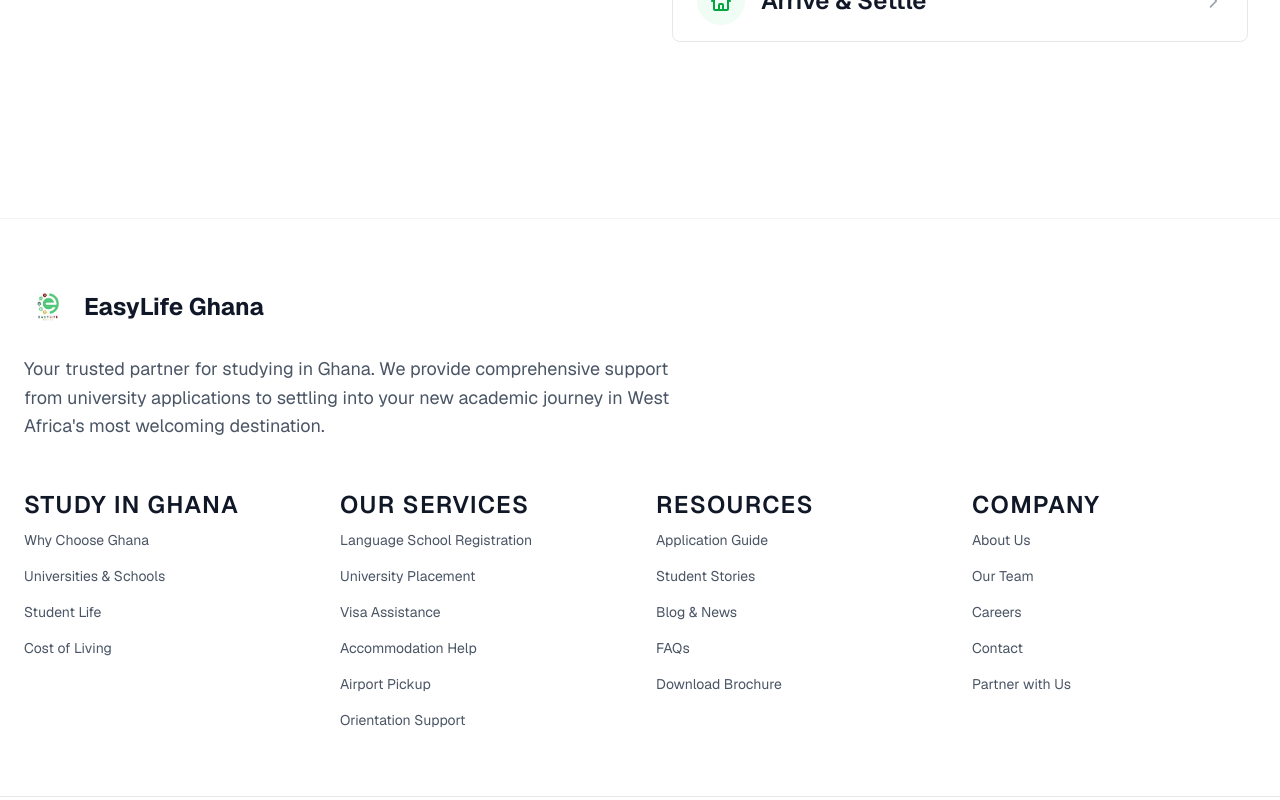
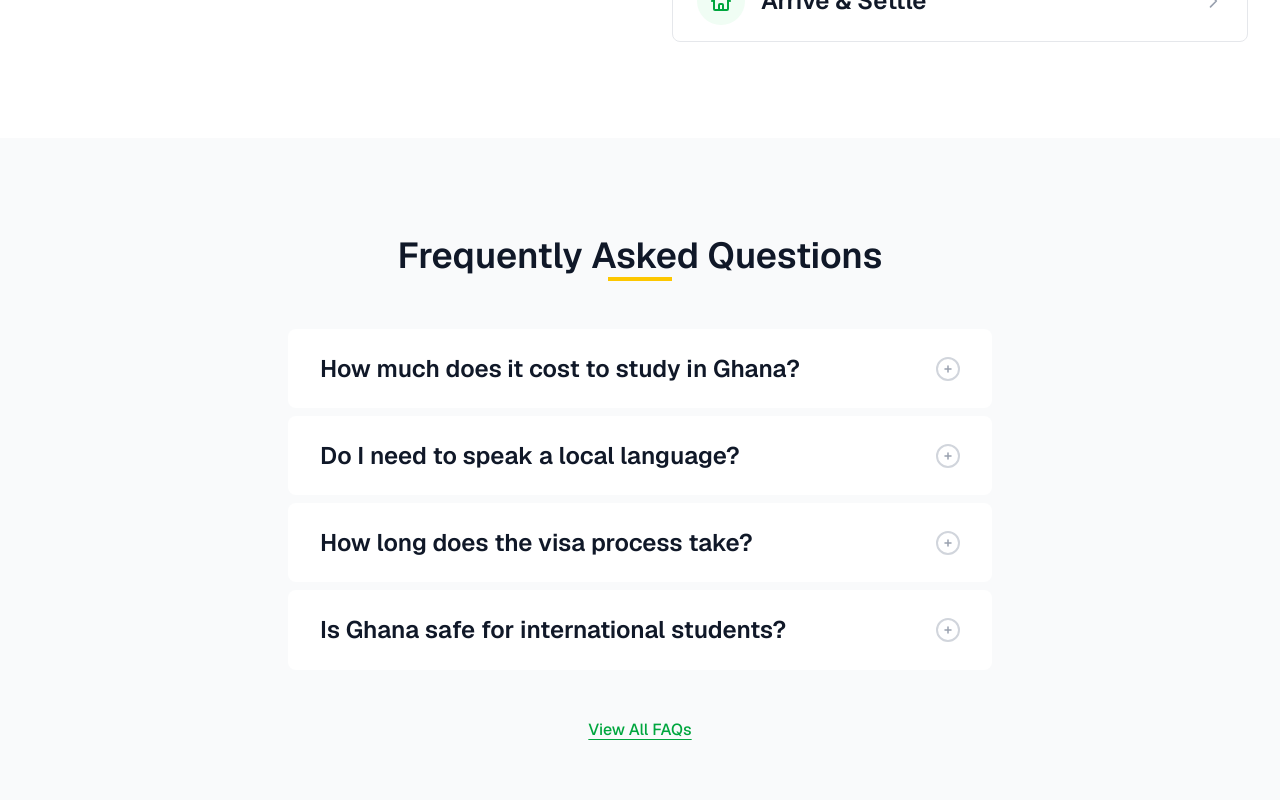
Before and after one commit to easylifegh/easylifegh-web, a Next.js app: page / in a window 1280 px wide. Shown: the part 2060-2860 px from the top of the page. Built offline with nearby package versions, Linux system fonts and the light colour scheme.

Commit message:
feat: faq section

```diff
--- a/src/app/page.tsx
+++ b/src/app/page.tsx
@@ -1,6 +1,7 @@
 import HeroSection from "@/components/homepage/HeroSection"
 import WhyChooseGhana from "@/components/homepage/WhyChooseGhana"
 import ApplicationProcess from "@/components/homepage/ApplicationProcess"
+import FAQ from "@/components/homepage/FAQ"
 
 export default function Home() {
   return (
@@ -8,6 +9,7 @@
       <HeroSection />
       <WhyChooseGhana />
       <ApplicationProcess />
+      <FAQ />
     </div>
   )
 }
--- a/src/components/homepage/FAQ.tsx
+++ b/src/components/homepage/FAQ.tsx
@@ -1,7 +1,104 @@
+"use client"
+
+import { useState } from "react"
+import Link from "next/link"
+import { useTranslation } from "react-i18next"
+
 export default function FAQ() {
+  const { t } = useTranslation()
+  const [openQuestion, setOpenQuestion] = useState<string | null>(null)
+
+  const questions = ["cost", "language", "visa", "safety"]
+
+  const toggleQuestion = (questionKey: string) => {
+    setOpenQuestion(openQuestion === questionKey ? null : questionKey)
+  }
+
   return (
-    <section>
-      <h1>FAQ</h1>
+    <section className="py-16 lg:py-24 bg-gray-50">
+      <div className="container mx-auto px-6 lg:px-8 max-w-3xl">
+        {/* Title */}
+        <div className="text-center mb-12">
+          <h2 className="text-3xl lg:text-4xl font-bold text-gray-900 mb-4">
+            {t("faq.title")}
+          </h2>
+          <div className="w-16 h-1 bg-yellow-400 mx-auto"></div>
+        </div>
+
+        {/* FAQ Items */}
+        <div className="space-y-2 mb-12">
+          {questions.map(questionKey => (
+            <div
+              key={questionKey}
+              className="bg-white rounded-lg overflow-hidden"
+            >
+              <button
+                onClick={() => toggleQuestion(questionKey)}
+                className="w-full px-8 py-6 text-left hover:bg-gray-50 transition-colors duration-200 focus:outline-none"
+              >
+                <div className="flex items-center justify-between">
+                  <h3 className="text-lg font-medium text-gray-900 pr-4">
+                    {t(`faq.questions.${questionKey}.question`)}
+                  </h3>
+                  <div className="flex-shrink-0">
+                    <div
+                      className={`w-6 h-6 rounded-full border-2 border-gray-300 flex items-center justify-center transition-all duration-200 ${
+                        openQuestion === questionKey
+                          ? "border-green-500 bg-green-500"
+                          : "hover:border-green-400"
+                      }`}
+                    >
+                      <svg
+                        className={`w-3 h-3 transition-all duration-200 ${
+                          openQuestion === questionKey
+                            ? "text-white rotate-45"
+                            : "text-gray-400"
+                        }`}
+                        fill="none"
+                        stroke="currentColor"
+                        viewBox="0 0 24 24"
+                      >
+                        <path
+                          strokeLinecap="round"
+                          strokeLinejoin="round"
+                          strokeWidth={3}
+                          d="M12 6v12m6-6H6"
+                        />
+                      </svg>
+                    </div>
+                  </div>
+                </div>
+              </button>
+
+              <div
+                className={`overflow-hidden transition-all duration-300 ${
+                  openQuestion === questionKey
+                    ? "max-h-48 opacity-100"
+                    : "max-h-0 opacity-0"
+                }`}
+              >
+                <div className="px-8 pb-6">
+                  <div className="pt-2 border-t border-gray-100">
+                    <p className="text-gray-600 leading-relaxed mt-4">
+                      {t(`faq.questions.${questionKey}.answer`)}
+                    </p>
+                  </div>
+                </div>
+              </div>
+            </div>
+          ))}
+        </div>
+
+        {/* View All Link */}
+        <div className="text-center">
+          <Link
+            href="/faq"
+            className="text-green-600 font-medium hover:text-green-700 transition-colors duration-200 underline underline-offset-4"
+          >
+            {t("faq.viewAll")}
+          </Link>
+        </div>
+      </div>
     </section>
   )
 }
--- a/src/components/homepage/NewsAndEvents.tsx
+++ /dev/null
@@ -1,7 +0,0 @@
-export default function NewsAndEvents() {
-  return (
-    <section>
-      <h1>News And Events</h1>
-    </section>
-  )
-}
--- a/src/components/homepage/StudentTestimonials.tsx
+++ /dev/null
@@ -1,7 +0,0 @@
-export default function StudentTestimonials() {
-  return (
-    <section>
-      <h1>Student Testimonials</h1>
-    </section>
-  )
-}
--- a/src/locales/en/translation.json
+++ b/src/locales/en/translation.json
@@ -301,6 +301,28 @@
       }
     }
   },
+  "faq": {
+    "title": "Frequently Asked Questions",
+    "viewAll": "View All FAQs",
+    "questions": {
+      "cost": {
+        "question": "How much does it cost to study in Ghana?",
+        "answer": "Tuition fees vary by university and program. Living costs are very affordable, averaging $300-$500 per month including accommodation, food, and transportation."
+      },
+      "language": {
+        "question": "Do I need to speak a local language?",
+        "answer": "No, Ghana's official language is English. All university programs are taught in English, making it easy for international students to study and communicate."
+      },
+      "visa": {
+        "question": "How long does the visa process take?",
+        "answer": "Student visa processing typically takes 2-4 days once all documents are submitted. We assist you throughout the entire process to ensure smooth and timely approval."
+      },
+      "safety": {
+        "question": "Is Ghana safe for international students?",
+        "answer": "Yes, Ghana is one of the safest countries in West Africa. It's known for its political stability, friendly people, and welcoming attitude towards international students."
+      }
+    }
+  },
   "footer": {
     "description": "Your trusted partner for studying in Ghana. We provide comprehensive support from university applications to settling into your new academic journey in West Africa's most welcoming destination.",
     "followUs": "Follow us:",
--- a/src/locales/es/translation.json
+++ b/src/locales/es/translation.json
@@ -245,6 +245,31 @@
     "goHome": "Ir al inicio",
     "getHelp": "Obtener ayuda"
   },
+  "whyChooseGhana": {
+    "title": "¿Por qué elegir Ghana?",
+    "features": {
+      "quality": {
+        "title": "Educación de clase mundial",
+        "description": "Estudia en universidades reconocidas internacionalmente con programas de calidad acreditados por organismos globales"
+      },
+      "affordable": {
+        "title": "Vida asequible",
+        "description": "Experimenta educación y estilo de vida de calidad a una fracción del costo comparado con otros destinos"
+      },
+      "culture": {
+        "title": "Cultura rica",
+        "description": "Sumérgete en la cultura vibrante de Ghana, su historia y la calidez de la hospitalidad africana"
+      },
+      "language": {
+        "title": "Idioma inglés",
+        "description": "Estudia en inglés sin barreras idiomáticas - el idioma oficial de Ghana es el inglés"
+      }
+    },
+    "cta": {
+      "button": "Aprende más sobre Ghana"
+    },
+    "learnMore": "Aprende más"
+  },
   "whyChooseGhanaPreview": {
     "title": "¿Por qué elegir Ghana?",
     "subtitle": "Descubre qué hace de Ghana el destino perfecto para tu jornada educativa internacional",
@@ -301,6 +326,28 @@
       }
     }
   },
+  "faq": {
+    "title": "Preguntas frecuentes",
+    "viewAll": "Ver todas las FAQ",
+    "questions": {
+      "cost": {
+        "question": "¿Cuánto cuesta estudiar en Ghana?",
+        "answer": "Las tasas de matrícula varían según la universidad y programa. Los costos de vida son muy asequibles, promediando $300-$500 por mes incluyendo alojamiento, comida y transporte."
+      },
+      "language": {
+        "question": "¿Necesito hablar un idioma local?",
+        "answer": "No, el idioma oficial de Ghana es el inglés. Todos los programas universitarios se enseñan en inglés, facilitando el estudio y comunicación para estudiantes internacionales."
+      },
+      "visa": {
+        "question": "¿Cuánto tiempo toma el proceso de visa?",
+        "answer": "El procesamiento de visa de estudiante típicamente toma 2-4 días una vez que todos los documentos son enviados. Te asistimos durante todo el proceso para asegurar una aprobación fluida y oportuna."
+      },
+      "safety": {
+        "question": "¿Es Ghana seguro para estudiantes internacionales?",
+        "answer": "Sí, Ghana es uno de los países más seguros en África Occidental. Es conocido por su estabilidad política, gente amable y actitud acogedora hacia estudiantes internacionales."
+      }
+    }
+  },
   "footer": {
     "description": "Tu socio de confianza para estudiar en Ghana. Proporcionamos apoyo integral desde las aplicaciones universitarias hasta establecerte en tu nuevo viaje académico en el destino más acogedor de África Occidental.",
     "followUs": "Síguenos:",
--- a/src/locales/fr/translation.json
+++ b/src/locales/fr/translation.json
@@ -245,6 +245,31 @@
     "goHome": "Retour à l'accueil",
     "getHelp": "Obtenir de l'aide"
   },
+  "whyChooseGhana": {
+    "title": "Pourquoi choisir le Ghana?",
+    "features": {
+      "quality": {
+        "title": "Éducation de classe mondiale",
+        "description": "Étudiez dans des universités reconnues internationalement avec des programmes de qualité accrédités par des organismes mondiaux"
+      },
+      "affordable": {
+        "title": "Vie abordable",
+        "description": "Découvrez une éducation et un style de vie de qualité à une fraction du coût par rapport à d'autres destinations"
+      },
+      "culture": {
+        "title": "Culture riche",
+        "description": "Plongez-vous dans la culture vibrante du Ghana, son histoire et la chaleur de l'hospitalité africaine"
+      },
+      "language": {
+        "title": "Langue anglaise",
+        "description": "Étudiez en anglais sans barrières linguistiques - la langue officielle du Ghana est l'anglais"
+      }
+    },
+    "cta": {
+      "button": "En savoir plus sur le Ghana"
+    },
+    "learnMore": "En savoir plus"
+  },
   "whyChooseGhanaPreview": {
     "title": "Pourquoi choisir le Ghana?",
     "subtitle": "Découvrez ce qui fait du Ghana la destination parfaite pour votre parcours éducatif international",
@@ -301,6 +326,28 @@
       }
     }
   },
+  "faq": {
+    "title": "Questions fréquemment posées",
+    "viewAll": "Voir toutes les FAQ",
+    "questions": {
+      "cost": {
+        "question": "Combien coûte étudier au Ghana?",
+        "answer": "Les frais de scolarité varient selon l'université et le programme. Le coût de la vie est très abordable, en moyenne 300-500 $ par mois incluant logement, nourriture et transport."
+      },
+      "language": {
+        "question": "Dois-je parler une langue locale?",
+        "answer": "Non, la langue officielle du Ghana est l'anglais. Tous les programmes universitaires sont enseignés en anglais, facilitant les études et la communication pour les étudiants internationaux."
+      },
+      "visa": {
+        "question": "Combien de temps prend le processus de visa?",
+        "answer": "Le traitement du visa étudiant prend généralement 2-4 jours une fois tous les documents soumis. Nous vous assistons tout au long du processus pour assurer une approbation fluide et rapide."
+      },
+      "safety": {
+        "question": "Le Ghana est-il sûr pour les étudiants internationaux?",
+        "answer": "Oui, le Ghana est l'un des pays les plus sûrs d'Afrique de l'Ouest. Il est connu pour sa stabilité politique, ses habitants amicaux et son attitude accueillante envers les étudiants internationaux."
+      }
+    }
+  },
   "footer": {
     "description": "Votre partenaire de confiance pour étudier au Ghana. Nous fournissons un support complet depuis les candidatures universitaires jusqu'à l'installation dans votre nouveau parcours académique dans la destination la plus accueillante d'Afrique de l'Ouest.",
     "followUs": "Suivez-nous :",
```
